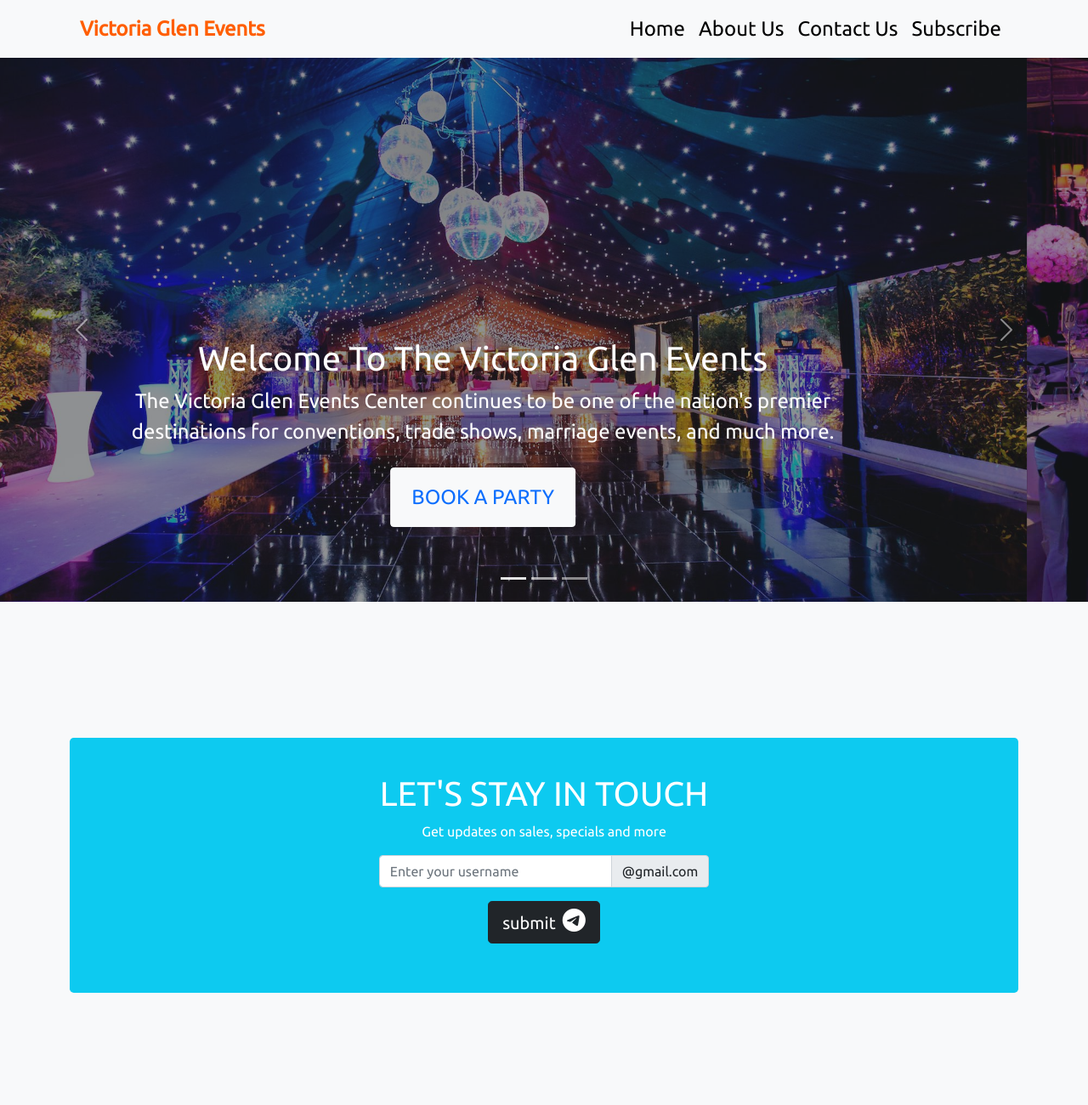
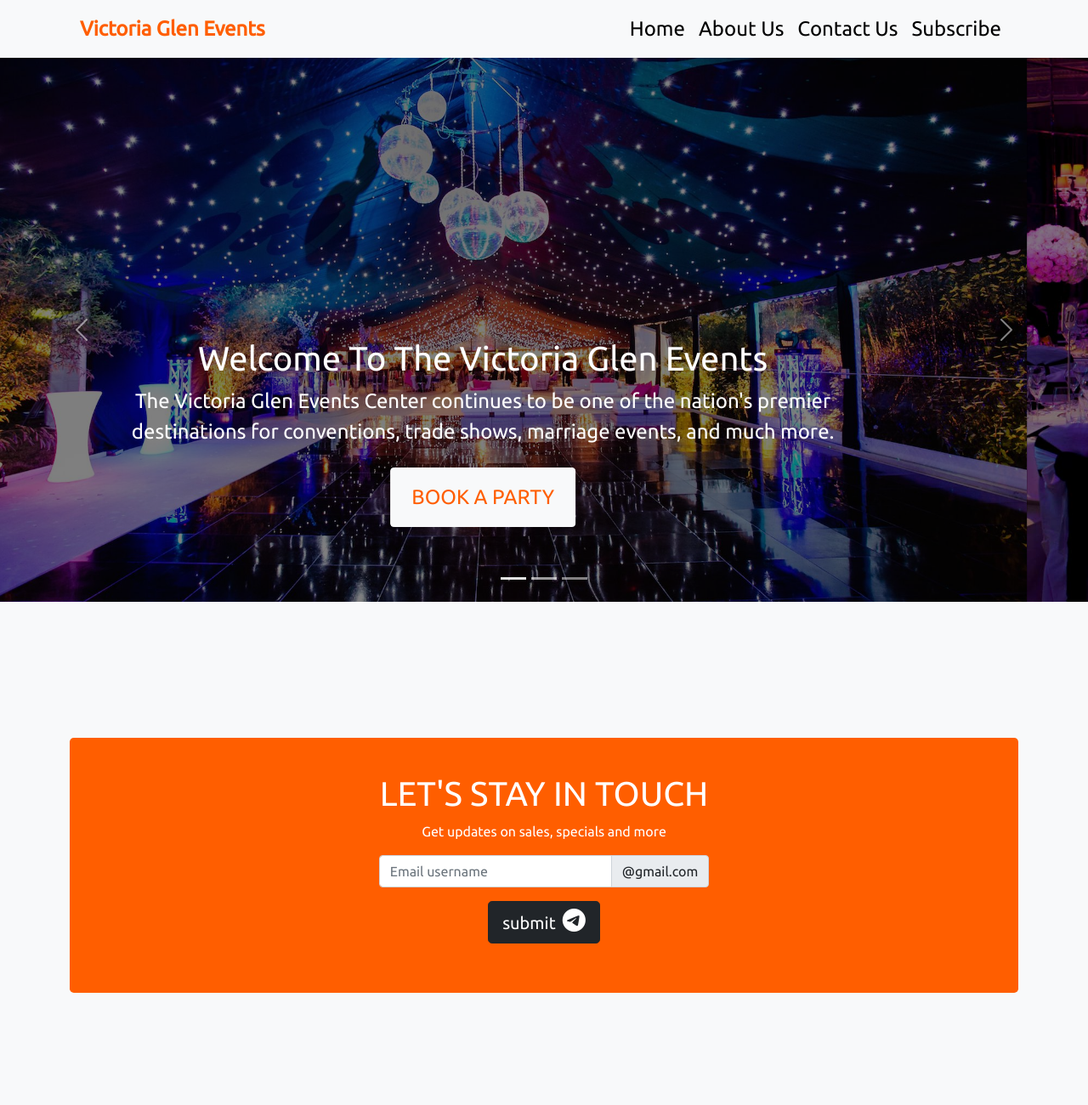
Before and after one commit to MdMuzahid07/convention-center-MdMuzahid07, a plain HTML site: page index.html in a window 1280 px wide. Shown: the top 1300 px of the page at 85% size. Drawn offline with nearby package versions, Linux system fonts and the light colour scheme.

Commit message:
project complete

```diff
--- a/index.html
+++ b/index.html
@@ -59,7 +59,7 @@
     <main>
         <!---------------------------------
         ---home image slider start here-->
-        <section class="bg-dark">
+        <section class="bg-black">
             <div>
                 <div id="carouselExampleCaptions" class="carousel slide" data-bs-ride="carousel">
                     <div class="carousel-indicators">
@@ -77,7 +77,7 @@
 
                           </h5>
                           <p class="fs-4">The Victoria Glen Events Center continues to be one of the nation's premier destinations for conventions, trade shows, marriage events, and much more.</p>
-                          <button class="btn btn-light px-4 py-3 mb-5 mt-2"><a class="text-primary text-decoration-none fs-4 text-uppercase" href="https://mccno.com/" target="_blank">book a party</a></button>
+                          <button class="btn btn-light px-4 py-3 mb-5 mt-2"><a class="text-orange-red text-decoration-none fs-4 text-uppercase" href="https://mccno.com/" target="_blank">book a party</a></button>
                         </div>
                       </div>
                       <div class="carousel-item">
@@ -119,12 +119,12 @@
 
         <section class="bg-light padding-y">
           <div class="container  ">
-            <div  style="height: 300px;" class="d-flex align-items-center justify-content-center bg-info rounded-3">
+            <div  style="height: 300px;" class="d-flex align-items-center justify-content-center bg-orange-red rounded-3">
                 <div class="text-center">
                    <h1 class="text-white">LET'S STAY IN TOUCH</h1>
                     <p class="text-white">Get updates on sales, specials and more</p>
                     <div class="input-group">
-                        <input type="text" class="form-control" placeholder="Enter your username" aria-label="Enter your username" aria-describedby="basic-addon2">
+                        <input type="text" class="form-control" placeholder="Email username" aria-label="Enter your username" aria-describedby="basic-addon2">
                         <span class="input-group-text" id="basic-addon2">@gmail.com</span>
                     </div>
                     <div class="m-3">
--- a/style.css
+++ b/style.css
@@ -24,6 +24,10 @@
 
 .text-orange-red {
     color: #ff5e00 !important;
+}
+
+.bg-orange-red {
+    background-color: #ff5e00;
 }
 
 *::selection {
```
